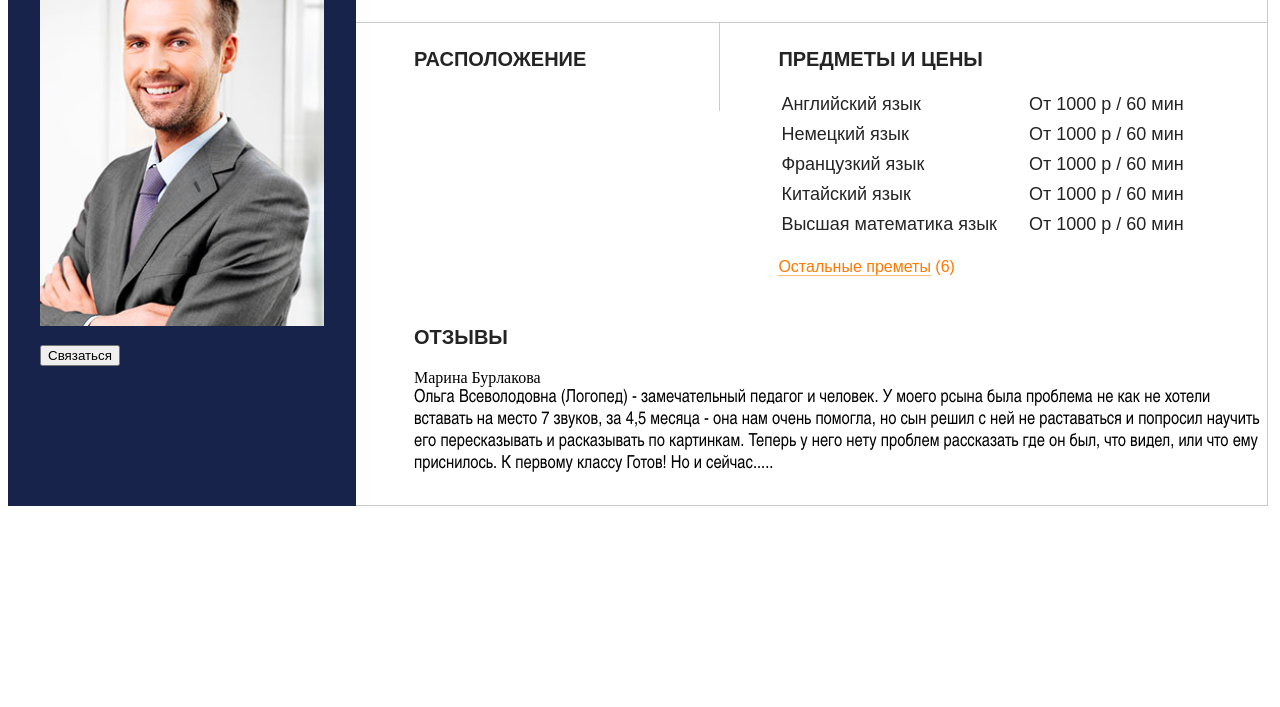
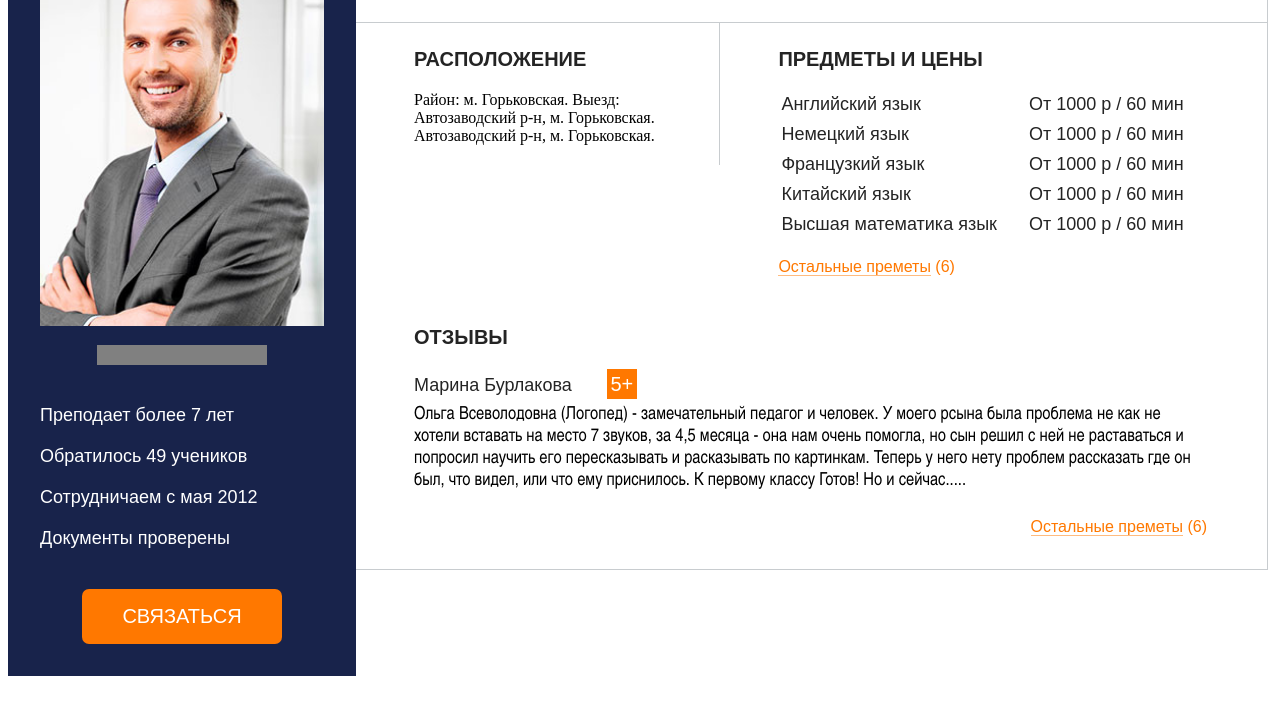
Before and after one commit to person-cart/person-cart.github.io, a website: page index.html in a window 1280 px wide. Shown: the part 93-800 px from the top of the page. Drawn offline with Linux system fonts and the light colour scheme.

Commit message:
update sidebar

```diff
--- a/index.html
+++ b/index.html
@@ -22,9 +22,20 @@
                     <div class="b-person-cart__star"></div>
                     <div class="b-person-cart__star"></div>
                 </div>
-                <div class="b-person-cart__gifts">
-
-                </div>
+                <ul class="b-person-cart__gifts-list">
+                    <li class="b-person-cart-gifts-item">
+                        <span class="b-person-cart-gifts-item__text">Преподает более 7 лет</span>
+                    </li>
+                    <li class="b-person-cart-gifts-item">
+                        <span class="b-person-cart-gifts-item__text">Обратилось 49 учеников</span>
+                    </li>
+                    <li class="b-person-cart-gifts-item">
+                        <span class="b-person-cart-gifts-item__text">Сотрудничаем с мая 2012</span>
+                    </li>
+                    <li class="b-person-cart-gifts-item">
+                        <span class="b-person-cart-gifts-item__text">Документы проверены</span>
+                    </li>
+                </ul>
                 <button class="b-person-cart__button-join">Связаться</button>
             </div>
         </div>
@@ -40,6 +51,15 @@
             <div class="b-person-cart__info">
                 <div class="b-person-cart__location">
                     <div class="b-person-cart__sub-title">Расположение</div>
+                    Район:      м. Горьковская.
+                    Выезд:
+                    Автозаводский
+                    р-н,    м. Горьковская.
+
+                    Автозаводский
+                    р-н,    м. Горьковская.
+
+
                 </div>
                 <div class="b-person-cart__price b-person-cart__border-right">
                     <div class="b-person-cart__sub-title">Предметы и цены</div>
@@ -75,7 +95,7 @@
             <div class="b-person-cart-reviews">
                 <div class="b-person-cart__sub-title">Отзывы</div>
                 <div class="b-person-cart-reviews__person-name">
-                    Марина Бурлакова
+                    Марина Бурлакова<span class="b-person-cart-reviews__rating">5+</span>
                 </div>
                 <div class="b-person-cart-reviews__comment">
                     Ольга Всеволодовна (Логопед) - замечательный педагог и человек.
@@ -83,7 +103,13 @@
                     за 4,5 месяца - она нам очень помогла, но сын решил с ней не раставаться и попросил
                     научить его пересказывать и расказывать по картинкам. Теперь у него нету проблем рассказать
                     где он был, что видел, или что ему приснилось. К первому классу Готов! Но и сейчас.....
+                    <div class="b-person-cart-reviews__comment-more">
+                        <a href="" class="b-person-cart__more b-person-cart__link">
+                            <span class="b-person-cart__link-underline">Остальные преметы</span> (6)
+                        </a>
+                    </div>
                 </div>
+                <div class="b-person-cart-slider-works"></div>
             </div>
         </div>
     </div>
--- a/src/less/common/b-person-cart.less
+++ b/src/less/common/b-person-cart.less
@@ -34,13 +34,52 @@
 }
 
 .b-person-cart__star{
+  .border-box();
   width: 20%;
-  margin-left: 8px;
+  height: 20px;
+  padding: 0 4px;
   background-color: gray;
+  float: left;
   &:first-child{
     margin-left: 0;
   }
 }
+
+.b-person-cart__gifts-list{
+  margin: 40px 0;
+  padding: 0;
+  list-style-type: none;
+}
+
+.b-person-cart-gifts-item{
+  margin-bottom: 20px;
+  &:last-child{
+    margin-bottom: 0;
+  }
+}
+
+.b-person-cart-gifts-item__text{
+  font-family: @type-default;
+  font-size: 18px;
+  color: #fff;
+}
+
+.b-person-cart__button-join{
+  background-color: @color-background-accent;
+  border: none;
+  font-size: 20px;
+  color: #fff;
+  text-transform: uppercase;
+  width: 200px;
+  font-family: @type-default;
+  border-radius: 7px;
+  padding: 16px;
+  margin: 0 auto;
+  display: block;
+  cursor: pointer;
+}
+
+
 
 /*content*/
 .b-person-cart__content{
@@ -78,6 +117,8 @@
 }
 
 
+
+
 .b-person-cart__location,
 .b-person-cart__price{
   .border-box();
@@ -93,7 +134,6 @@
 
 .b-person-cart__price{
   width: 60%;
-
 }
 
 
@@ -115,11 +155,37 @@
 .b-person-cart-reviews{
   padding-top: 30px;
   padding-left: 58px;
+  padding-right: 60px;
 }
 
 .b-person-cart-reviews__comment{
   font-size: 18px;
   font-family: "Arial Narrow", Arial, sans-serif;
+}
+
+.b-person-cart-reviews__person-name{
+  font-family: @type-default;
+  font-size: 18px;
+  color: @color-type-default;
+  margin-bottom: 5px;
+}
+
+.b-person-cart-reviews__rating{
+  font-size:20px;
+  font-family: @type-default;
+  color: #fff;
+  height: 30px;
+  line-height: 30px;
+  width: 30px;
+  background-color: @color-background-accent;
+  display: inline-block;
+  text-align: center;
+  margin-left: 35px;
+}
+
+.b-person-cart-reviews__comment-more{
+  text-align: right;
+  margin-top: 25px;
 }
 
 
--- a/src/less/variables/variables.less
+++ b/src/less/variables/variables.less
@@ -5,6 +5,7 @@
 
 /*background colors*/
 @color-background-aside: #18234b;
+@color-background-accent: #ff7800;
 
 /*border colors*/
 @color-border-default: #c8cccf;
```
Also changed, not shown: dist/css/style.css, src/icons/star.svg, src/icons/tick.svg (renamed from src/icons/tick%20(4).svg).
